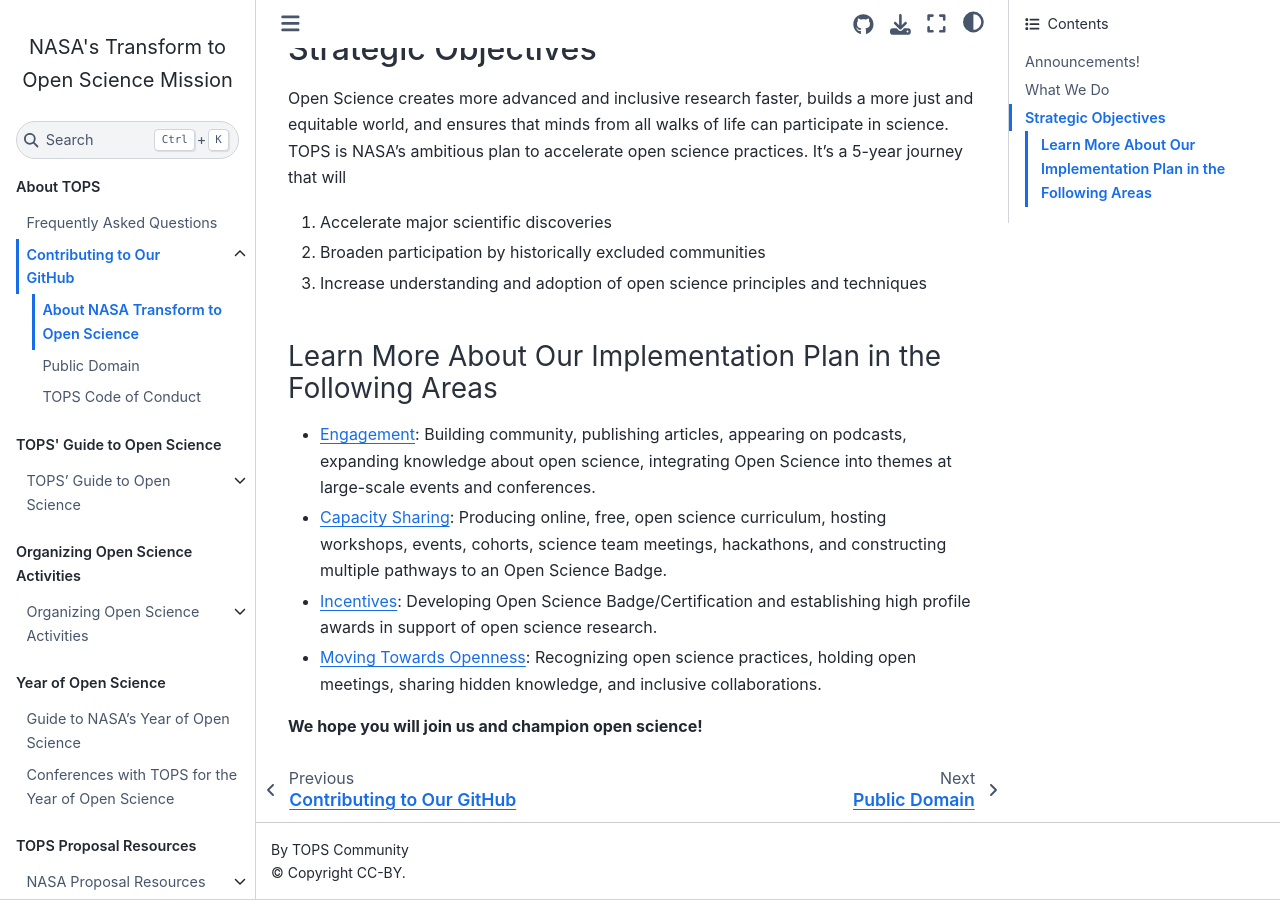
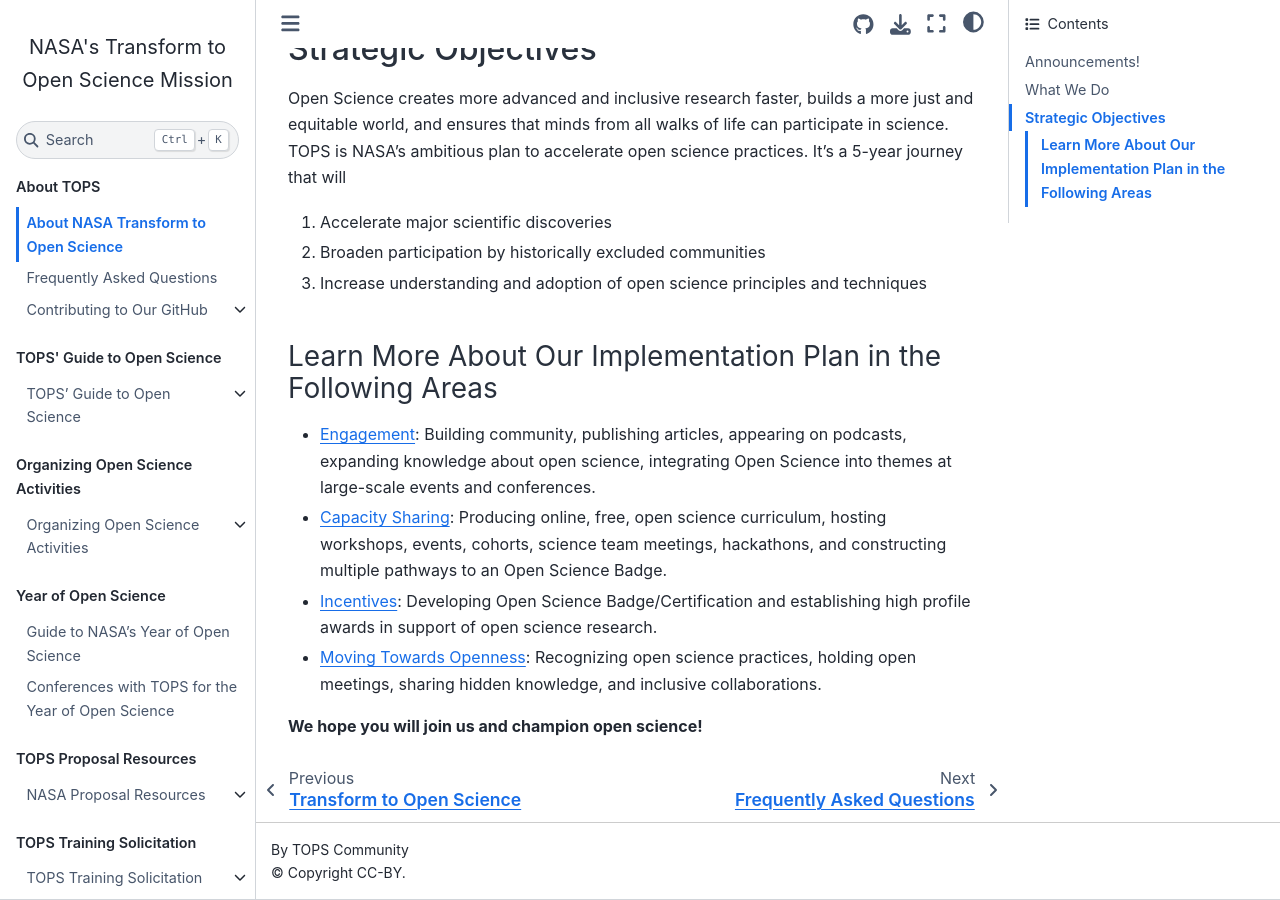
Before and after one commit to nasa/Transform-to-Open-Science-Book, a Jupyter Book: the page built from About/About-Announcements.md, in a window 1280 px wide and 900 px high, scrolled down 938 px. Built offline with Jupyter Book 1.0.4 settings and Sphinx 7.4.7 and the Sphinx Book theme 1.1.4, drawn with Linux system fonts in a browser that asks for light colours; some of the changed lines change nothing that is shown.

Commit message:
Update _toc.yml

```diff
--- a/_toc.yml
+++ b/_toc.yml
@@ -3,10 +3,10 @@
 parts:
 - caption: About TOPS
   chapters:
+  - file: About/About-Announcements
   - file: About/tops_faq
   - file: About/CONTRIBUTING
     sections:
-    - file: About/About-Announcements
     - file: About/LICENSE
     - file: About/CODE_OF_CONDUCT
 - caption: TOPS' Guide to Open Science
```
